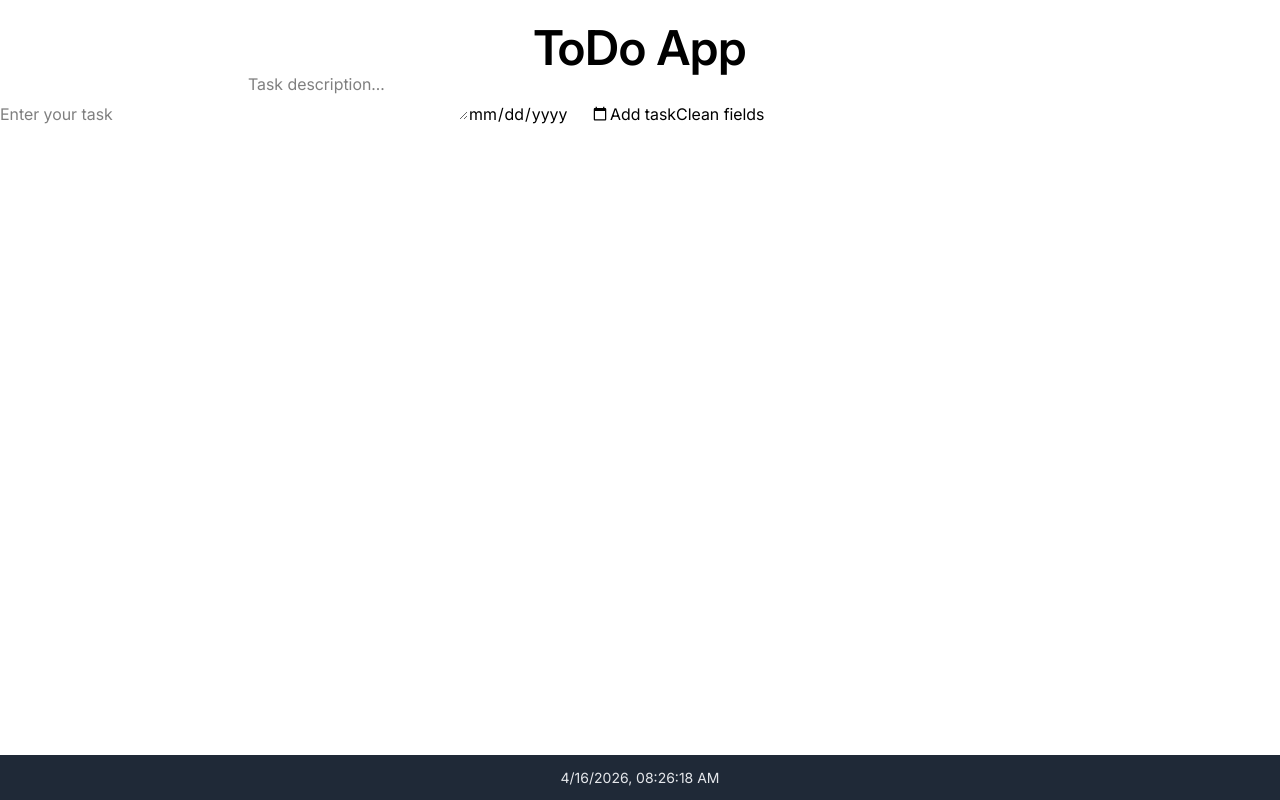
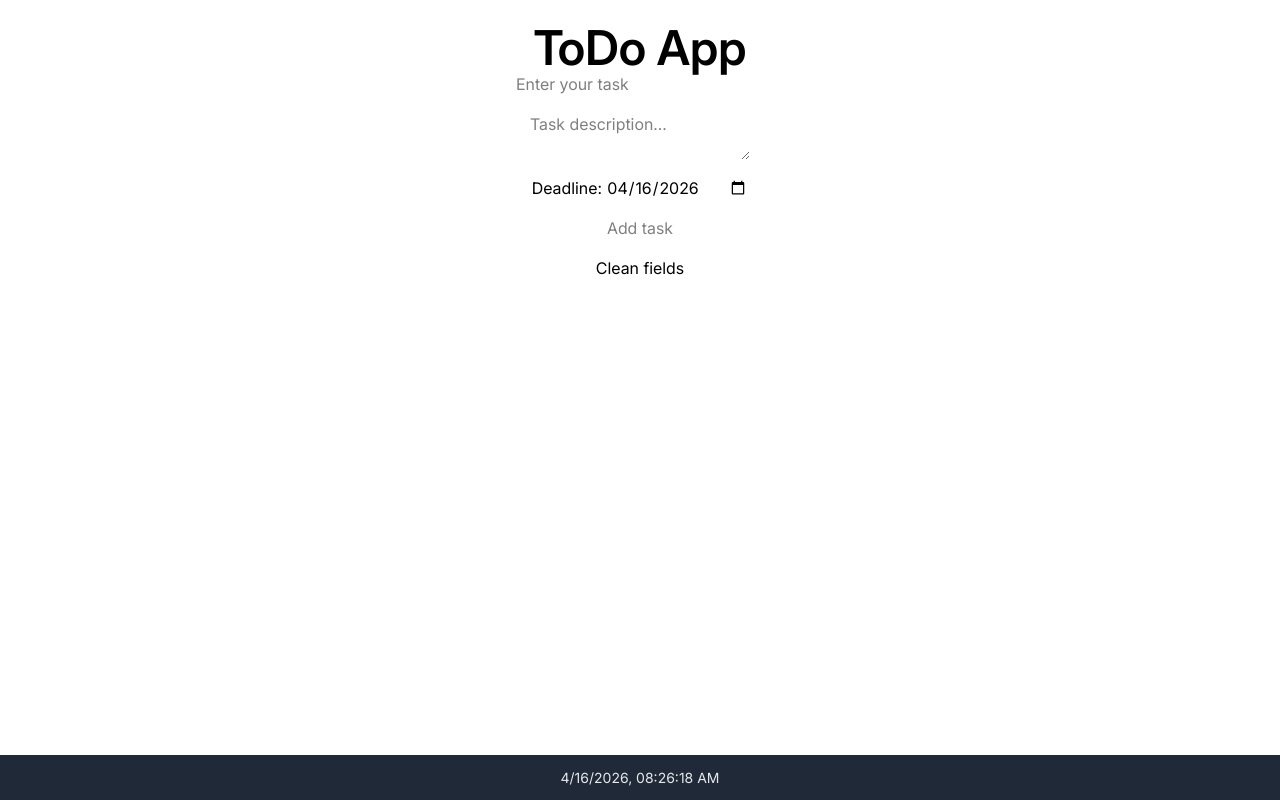
Before and after one commit to skyzerx777/toDo-vue, a Vue app: page / in a window 1280 px wide. Built offline with nearby package versions, Linux system fonts and the light colour scheme; the HTML template or start-up script is replaced by a standard one.

Commit message:
Todo form logic

```diff
--- a/src/App.vue
+++ b/src/App.vue
@@ -1,12 +1,18 @@
 <script setup lang="ts">
+import { ref } from 'vue';
 import Footer from './components/Footer.vue';
 import Header from './components/Header.vue';
 import TodoForm from './components/TodoForm.vue';
+import { type ITodo } from './components/types';
 import '/src/App.css';
+
+const todoArray = ref<ITodo[]>([]);
 </script>
 
 <template>
 	<Header />
-	<TodoForm />
+	<main>
+		<TodoForm :todoArray />
+	</main>
 	<Footer />
 </template>
--- a/src/components/TodoForm.vue
+++ b/src/components/TodoForm.vue
@@ -1,11 +1,58 @@
-<script setup lang="ts"></script>
+<script setup lang="ts">
+import { ref, watchEffect } from 'vue';
+
+const { todoArray } = defineProps(['todoArray']);
+const taskNameInput = ref('');
+const taskDescriptionInput = ref('');
+
+const todayDateString = new Date().toISOString().slice(0, 10);
+const taskDeadline = ref(todayDateString);
+
+function addTask() {
+	todoArray.push({
+		id: Date.now(),
+		name: taskNameInput.value,
+		description: taskDescriptionInput.value,
+		deadline: taskDeadline.value,
+		completed: false,
+		overdue: new Date(taskDeadline.value).getDate() < new Date().getDate(),
+	});
+	taskNameInput.value = '';
+	taskDescriptionInput.value = '';
+	taskDeadline.value = todayDateString;
+}
+
+watchEffect(() => console.log(taskDeadline.value));
+</script>
 
 <template>
-	<form>
-		<input type="text" placeholder="Enter your task" />
-		<textarea placeholder="Task description..."></textarea>
-		<input type="date" />
-		<button type="submit">Add task</button>
-		<button type="reset">Clean fields</button>
+	<form class="flex flex-col items-center gap-4" @submit.prevent="addTask">
+		<input
+			type="text"
+			v-model="taskNameInput"
+			placeholder="Enter your task"
+			required
+		/>
+		<textarea
+			v-model="taskDescriptionInput"
+			placeholder="Task description..."
+		></textarea>
+		<label>Deadline: <input type="date" v-model="taskDeadline" /></label>
+		<button
+			:disabled="taskNameInput.length === 0"
+			:style="[taskNameInput.length === 0 ? 'color:gray' : 'color:black']"
+		>
+			Add task
+		</button>
+		<button
+			type="reset"
+			@click.prevent="
+				taskNameInput = '';
+				taskDescriptionInput = '';
+				taskDeadline = todayDateString;
+			"
+		>
+			Clean fields
+		</button>
 	</form>
 </template>
--- a/src/components/types.ts
+++ b/src/components/types.ts
@@ -1,8 +1,8 @@
 export interface ITodo {
 	id: number;
-	header: string;
+	name: string;
 	description: string;
-	date: Date;
+	deadline: string;
 	completed: boolean;
 	overdue: boolean;
 }
```
Also changed, not shown: 1 other file (tests, documents, lock files or other folders).
